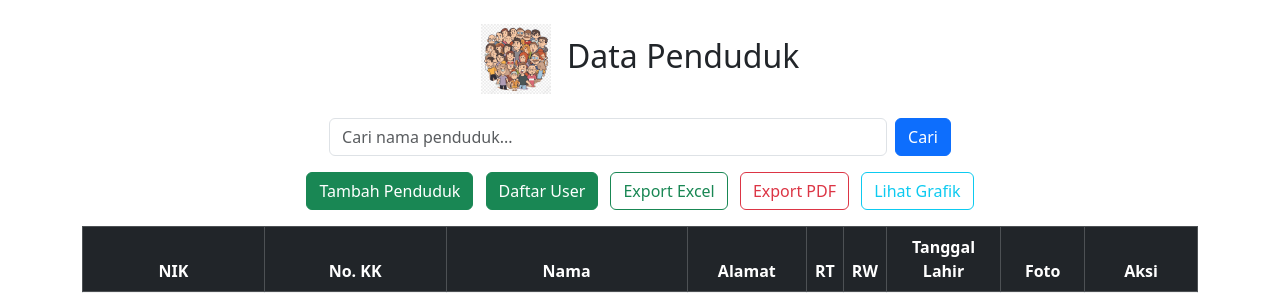
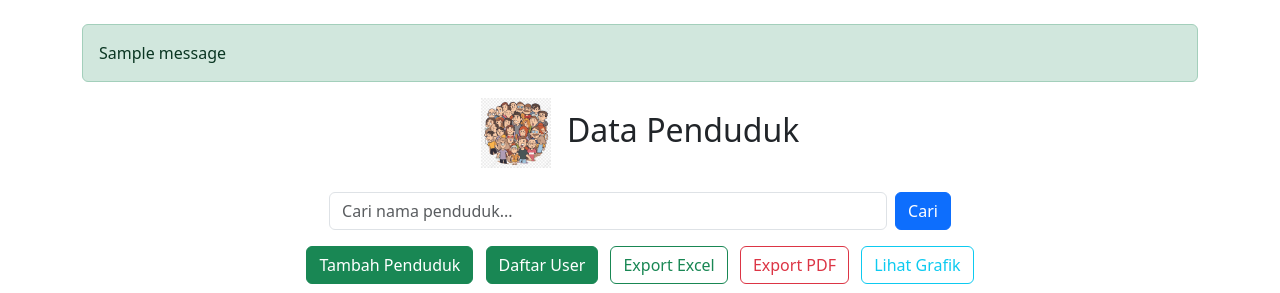
Before and after one commit to RifqiDzakwan22/Rekap-Data-Kelurahan, a Django app: page / in a window 1280 px wide. Shown: the part 66-359 px from the top of the page. Run offline with Django 5.2, Linux system fonts and the light colour scheme; a user stored in the database is signed in; data comes from the database, SQL or seed files in the repository; both versions use the stored data as it was after the commit; one stand-in notice (Sample message) is shown.

Commit message:
update code

```diff
--- a/rekap/templates/rekap/list_penduduk.html
+++ b/rekap/templates/rekap/list_penduduk.html
@@ -2,6 +2,14 @@
 {% load static %}
 
 {% block content %}
+{% if messages %}
+    <div class="alert alert-success">
+        {% for message in messages %}
+            {{ message }}
+        {% endfor %}
+    </div>
+{% endif %}
+
 <h2 class="text-center mb-4">
     <img src="{% static 'rekap/penduduk.png' %}" alt="Data Penduduk" width="70" class="me-2">
     Data Penduduk
```
Also changed, not shown: db.sqlite3, media/foto_penduduk/RobloxScreenShot20250503_173854121.png (added), media/foto_penduduk/RobloxScreenShot20250503_173854121_EE7vhrG.png (added).
